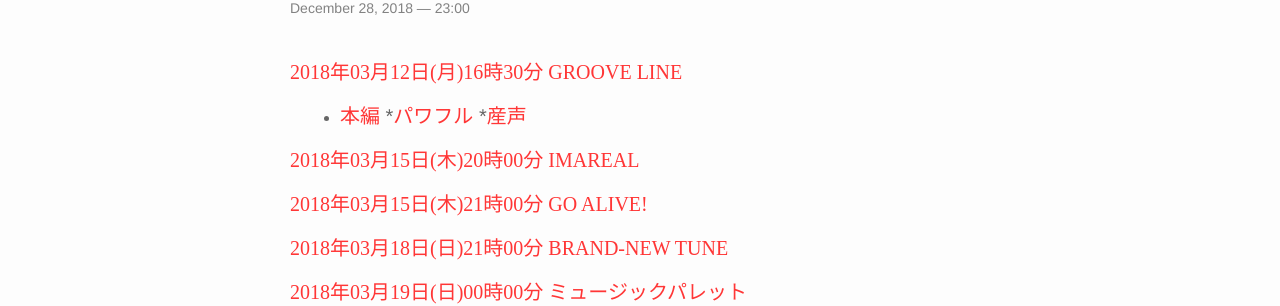
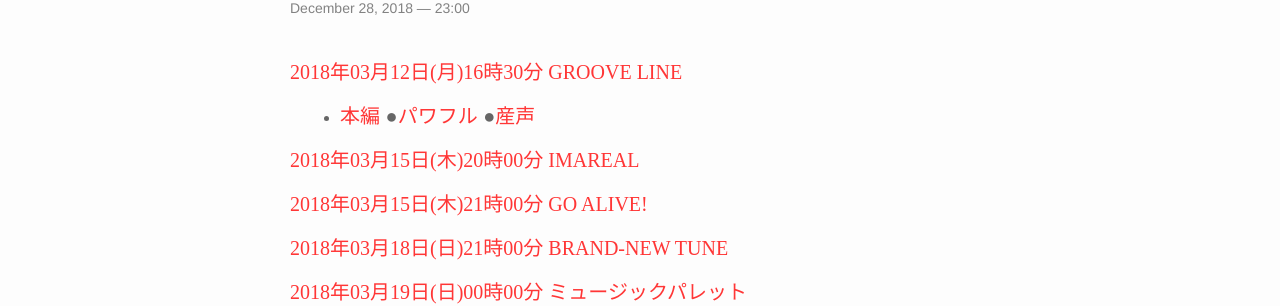
Before and after one commit to huidaoweilai2019/huidaoweilai2019.github.io, a Jekyll site: the page built from _posts/2018-12-28-update.markdown, in a window 1280 px wide and 900 px high. Shown: the part 146-452 px from the top of the window. Built offline with Jekyll 4.4.1, drawn with Linux system fonts in a browser that asks for light colours; nearby versions of some CDN libraries.

Commit message:
Update 2018-12-28-update.markdown

```diff
--- a/_posts/2018-12-28-update.markdown
+++ b/_posts/2018-12-28-update.markdown
@@ -9,7 +9,7 @@
 
 <ul></ul>
 
-* ####  [<font face="Microsoft YaHei UI">本編</font>](https://my.pcloud.com/publink/show?code=XZJBKC7ZMWs8eBAsjhHfd0e18SGSOLn1Ushy) *[<font face="Microsoft YaHei UI">パワフル</font>](https://my.pcloud.com/publink/show?code=XZUfKC7ZxqYbpBqS87zVP9RDYCGTuBl3E3Tk) *[<font face="Microsoft YaHei UI">産声</font>](https://my.pcloud.com/publink/show?code=XZcfKC7ZidBOTmEFbJJFGFvsWsbiamaOAVMV)
+* ####  [<font face="Microsoft YaHei UI">本編</font>](https://my.pcloud.com/publink/show?code=XZJBKC7ZMWs8eBAsjhHfd0e18SGSOLn1Ushy) ●[<font face="Microsoft YaHei UI">パワフル</font>](https://my.pcloud.com/publink/show?code=XZUfKC7ZxqYbpBqS87zVP9RDYCGTuBl3E3Tk) ●[<font face="Microsoft YaHei UI">産声</font>](https://my.pcloud.com/publink/show?code=XZcfKC7ZidBOTmEFbJJFGFvsWsbiamaOAVMV)
 
 <ul></ul>
 
```
